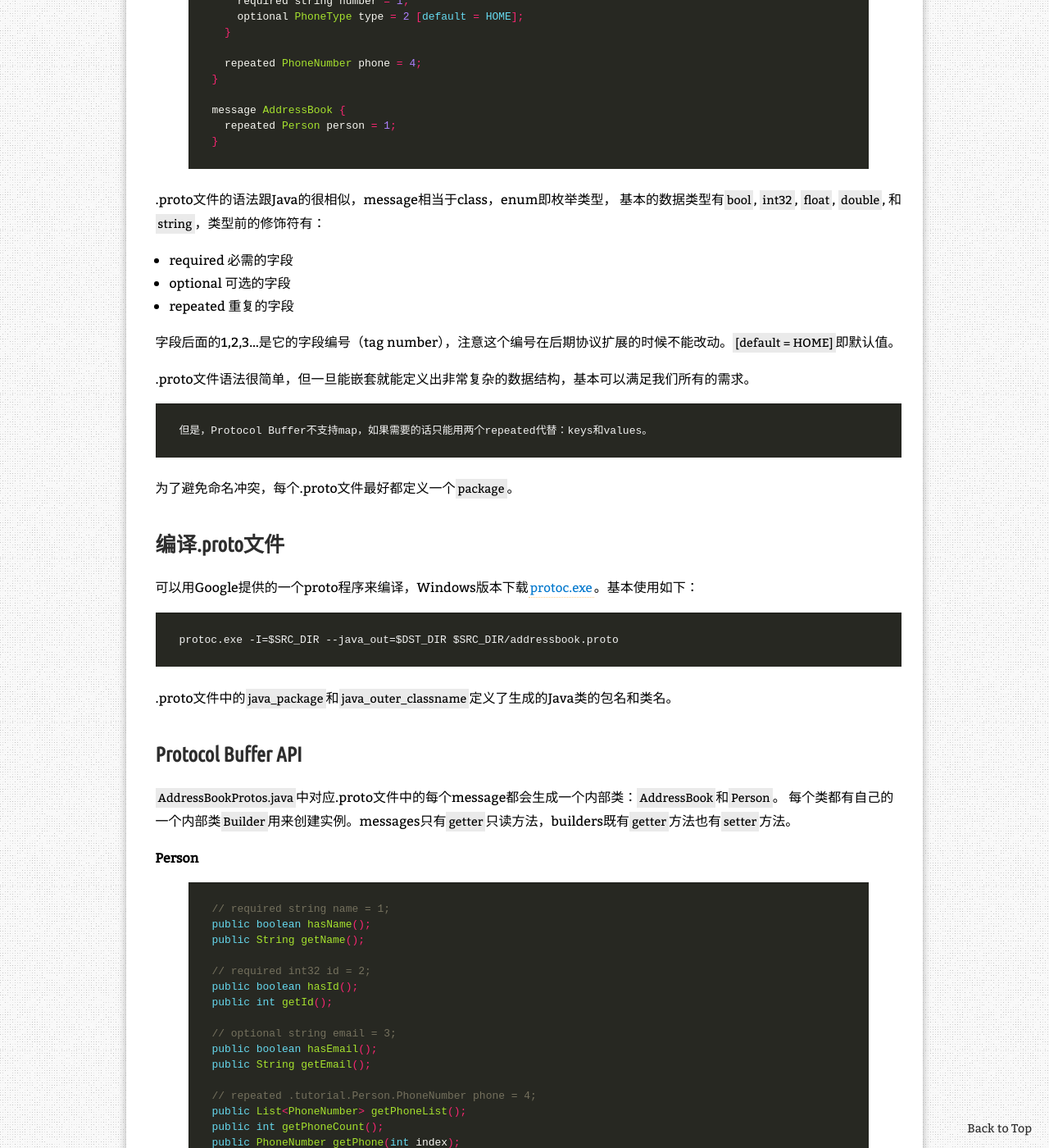
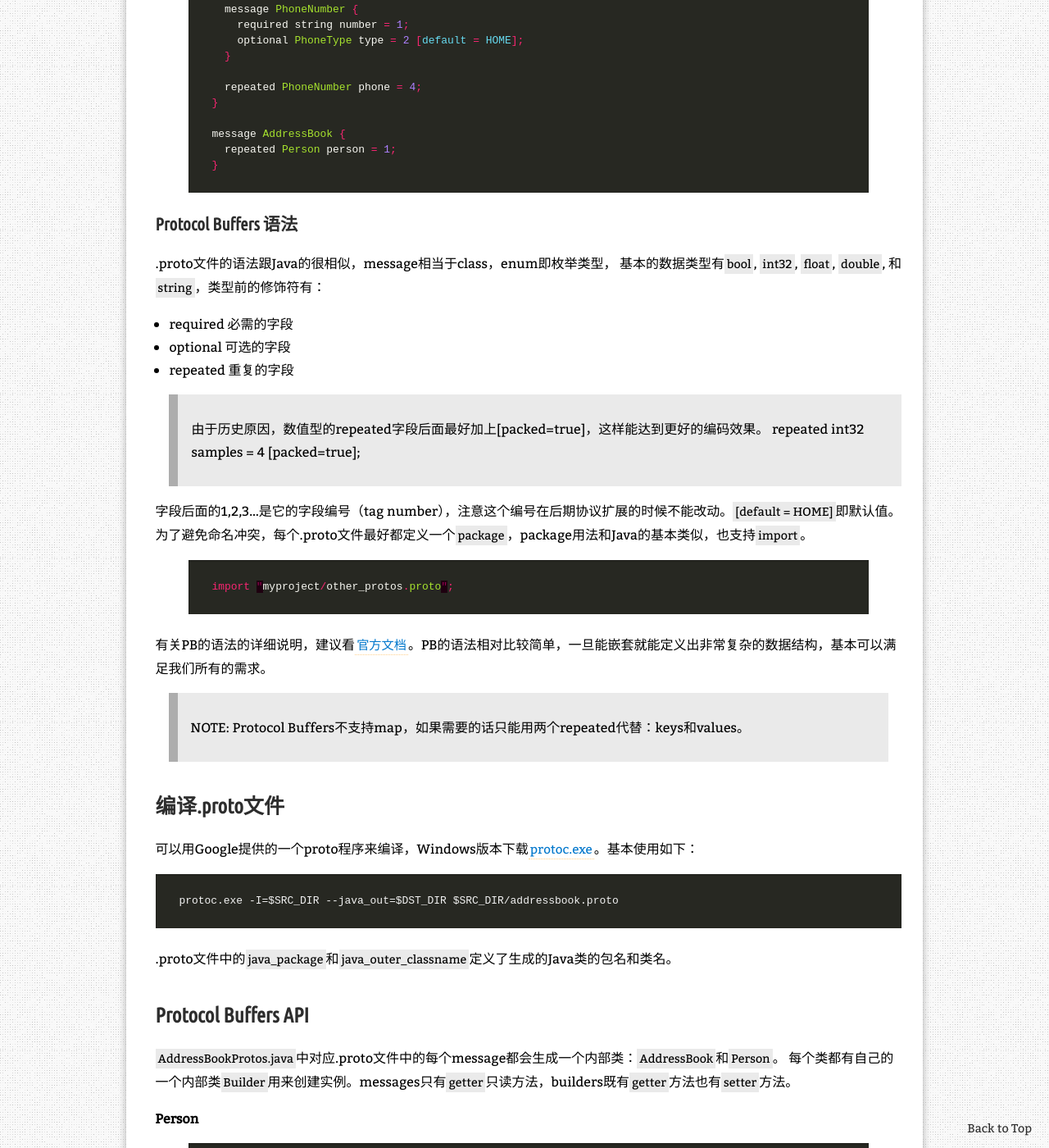
Before and after one commit to zhanjindong/zhanjindong.github.io, a Jekyll site: the page built from _posts/2015-03-15-google-protocol-buffers-java-tutorial.md, in a window 1280 px wide and 1400 px high, scrolled down 1519 px. Shown: the whole window at 82% size. Built offline with Jekyll 4.4.1, drawn with Linux system fonts in a browser that asks for light colours; nearby versions of some CDN libraries; comment, search, counter and statistics services are not loaded; a style sheet for code colours, icons or effects is not loaded; some of the changed text lies outside the part shown.

Commit message:
补充内容

```diff
--- a/_posts/2015-03-15-google-protocol-buffers-java-tutorial.md
+++ b/_posts/2015-03-15-google-protocol-buffers-java-tutorial.md
@@ -13,7 +13,7 @@ utilities: fancybox,unveil,highlight
 * Kramdown table of contents
 {:toc .toc}
 
-## 为什么使用 Protocol Buffer
+## 为什么使用 Protocol Buffers
 {: #why-use-protobuf}
 
 通常序列化和解析结构化数据的几种方式？
@@ -22,8 +22,8 @@ utilities: fancybox,unveil,highlight
 - 将数据编码成自己定义的字符串格式。简单高效，但是仅适合比较简单的数据格式。
 - 使用XML序列化。比较普遍的做法，优点很明显，人类可读，扩展性强，自描述。但是相对来说XML结构比较冗余，解析起来比较复杂性能不高。
 
-`Protocol Buffer`是一个更灵活、高效、自动化的解决方案。它通过一个.proto文件描述你想要的数据结构，它能够自动生成解析
-这个数据结构的Java类，这个类提供高效的读写二进制格式数据的API。最重要的是`Protocol Buffer`的扩展性和兼容性很强，只要遵很少的规则
+`Protocol Buffers`是一个更灵活、高效、自动化的解决方案。它通过一个.proto文件描述你想要的数据结构，它能够自动生成解析
+这个数据结构的Java类，这个类提供高效的读写二进制格式数据的API。最重要的是`Protocol Buffers`的扩展性和兼容性很强，只要遵很少的规则
 就可以保证向前和向后兼容。
 
 ## .proto文件
@@ -59,6 +59,8 @@ message AddressBook {
 }
 {% endhighlight %}
 
+### Protocol Buffers 语法
+{: #protobuf-language}
 
 .proto文件的语法跟Java的很相似，message相当于class，enum即枚举类型，
 基本的数据类型有`bool`, `int32`, `float`, `double`, 和 `string`，类型前的修饰符有：
@@ -67,13 +69,19 @@ message AddressBook {
 - optional 可选的字段
 - repeated 重复的字段
 
+	> 由于历史原因，数值型的repeated字段后面最好加上[packed=true]，这样能达到更好的编码效果。
+	> repeated int32 samples = 4 [packed=true];
+
 字段后面的1,2,3…是它的字段编号（tag number），注意这个编号在后期协议扩展的时候不能改动。`[default = HOME]`即默认值。
+为了避免命名冲突，每个.proto文件最好都定义一个`package`，package用法和Java的基本类似，也支持`import`。
 
-.proto文件语法很简单，但一旦能嵌套就能定义出非常复杂的数据结构，基本可以满足我们所有的需求。
+{% highlight Java %}
+import "myproject/other_protos.proto";
+{% endhighlight %}
 
-	但是，Protocol Buffer不支持map，如果需要的话只能用两个repeated代替：keys和values。
+有关PB的语法的详细说明，建议看[官方文档][6]。PB的语法相对比较简单，一旦能嵌套就能定义出非常复杂的数据结构，基本可以满足我们所有的需求。
 
-为了避免命名冲突，每个.proto文件最好都定义一个`package`。
+> NOTE: Protocol Buffers不支持map，如果需要的话只能用两个repeated代替：keys和values。
 
 
 
@@ -88,7 +96,7 @@ message AddressBook {
 .proto文件中的`java_package`和`java_outer_classname`定义了生成的Java类的包名和类名。
 
 
-## Protocol Buffer API
+## Protocol Buffers API
 {: #protobuf-api}
 
 `AddressBookProtos.java`中对应.proto文件中的每个message都会生成一个内部类：`AddressBook`和`Person`。
@@ -361,7 +369,7 @@ class ListPeople {
 {: #extending}
 
 实际使用过程中，`.proto`文件可能经常需要进行扩展，协议扩展就需要考虑兼容性的问题，
-`Protocol Buffer`有良好的扩展性，只要遵守一些规则：
+`Protocol Buffers`有良好的扩展性，只要遵守一些规则：
 
 - 不能修改现有字段的`tag number`；
 - 不能添加和删除`required`字段；
@@ -385,8 +393,8 @@ class ListPeople {
 英文好的可以直接看[官方文档][5]，但我觉得博客园上[这篇文章][4]说的更清楚点。
 
 
-总的来说`Protocol Buffer`的编码的优点是非常紧凑、高效，占用空间很小，解析很快，非常适合移动端。
-缺点是不含有类型信息，不能自描述，解析必须依赖`.proto`文件。
+总的来说`Protocol Buffers`的编码的优点是非常紧凑、高效，占用空间很小，解析很快，非常适合移动端。
+缺点是不含有类型信息，不能自描述（[使用一些技巧][7]也可以实现），解析必须依赖`.proto`文件。
 
 Google把PB的这种编码格式叫做`wire-format`。
 
```
Also changed, not shown: other parts of _posts/2015-03-15-google-protocol-buffers-java-tutorial.md (+2 -0 lines).
